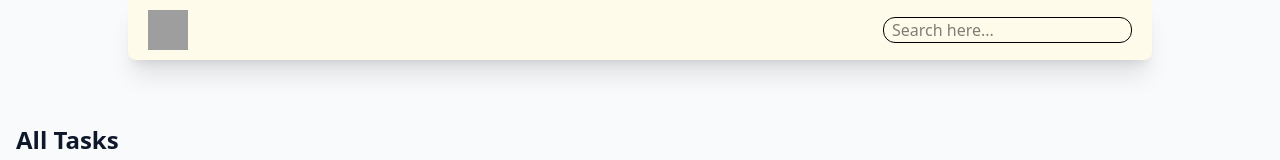
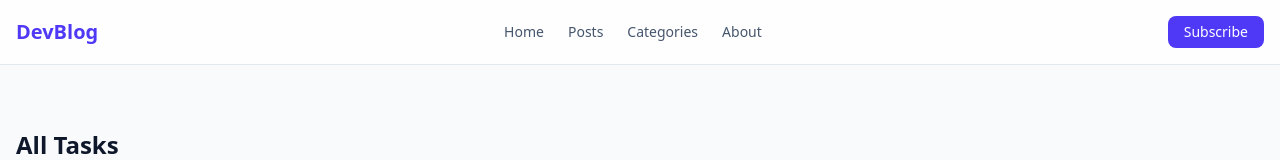
Before and after one commit to ar-pathak/Task_Manager_01, a React (Vite) app in the folder task-manager/: page / in a window 1280 px wide. Shown: the top 160 px of the page. Built offline with nearby package versions, Linux system fonts and the light colour scheme; grey boxes are pictures that could not be loaded.

Commit message:
enhacne navbar

```diff
--- a/task-manager/src/components/Navbar.jsx
+++ b/task-manager/src/components/Navbar.jsx
@@ -1,16 +1,36 @@
-import React from 'react'
+// Navbar.jsx
+const Navbar = () => {
+    return (
+        <nav className="border-b border-slate-200 bg-white/80 backdrop-blur dark:bg-slate-900/80">
+            <div className="mx-auto flex max-w-7xl items-center justify-between px-4 py-4">
+                {/* Logo */}
+                <h1 className="text-xl font-bold text-indigo-600 dark:text-indigo-400">
+                    DevBlog
+                </h1>
 
-function Navbar() {
-    return (
-        <div className='flex items-center justify-between h-15 w-4/5  mx-auto px-5 bg-amber-50 shadow-xl rounded-b-lg'>
-            <div>
-                <div id="Logo"><img className='h-10 w-10' src="https://img.freepik.com/free-vector/bird-colorful-gradient-design-vector_343694-2506.jpg?semt=ais_hybrid&w=740&q=80" alt="Logo" /></div>
+                {/* Menu */}
+                <ul className="hidden gap-6 text-sm font-medium text-slate-600 dark:text-slate-300 sm:flex">
+                    <li className="hover:text-indigo-600 dark:hover:text-indigo-400 cursor-pointer">
+                        Home
+                    </li>
+                    <li className="hover:text-indigo-600 dark:hover:text-indigo-400 cursor-pointer">
+                        Posts
+                    </li>
+                    <li className="hover:text-indigo-600 dark:hover:text-indigo-400 cursor-pointer">
+                        Categories
+                    </li>
+                    <li className="hover:text-indigo-600 dark:hover:text-indigo-400 cursor-pointer">
+                        About
+                    </li>
+                </ul>
+
+                {/* Button */}
+                <button className="rounded-lg bg-indigo-600 px-4 py-1.5 text-sm font-medium text-white hover:bg-indigo-700 dark:bg-indigo-500 dark:hover:bg-indigo-600">
+                    Subscribe
+                </button>
             </div>
-            <div>
-                <input className='outline-none border border-black rounded-xl px-2' type="search" name="search" id="search" placeholder="Search here..." />
-            </div>
-        </div>
-    )
-}
+        </nav>
+    );
+};
 
-export default Navbar
+export default Navbar;
```
